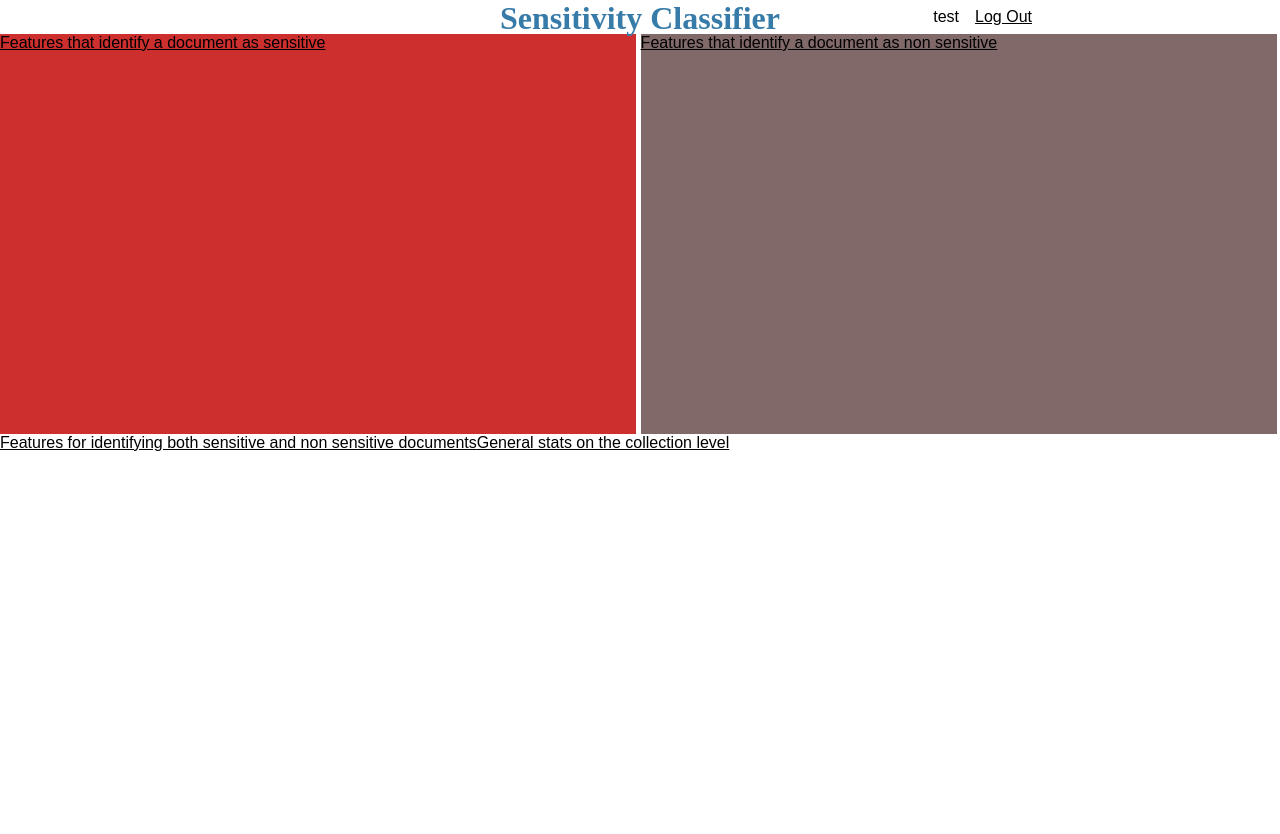
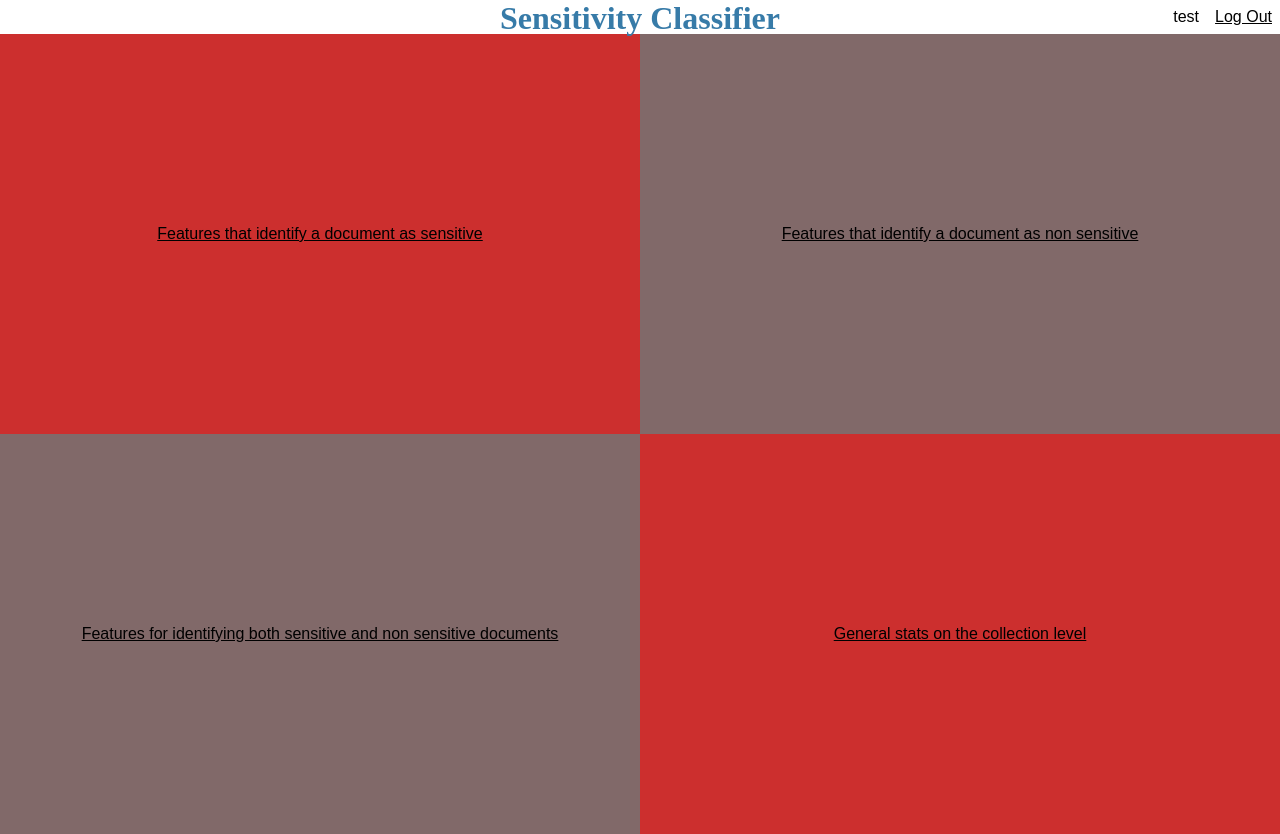
Before and after one commit to mohibfd/Sensitivity-Classification, a Flask app: template flaskr/templates/classifier/index.html in a window 1280 px wide. Run offline with Flask 2, Linux system fonts and the light colour scheme; the template is opened without the code that fills it, so the values that code supplies are empty; the visitor is signed in with stand-in values (Sample User, id 1); data comes from the database, SQL or seed files in the repository; parts of the project's set-up code (start-up, migrations or seed data) failed here and were passed over.

Commit message:
improving index page

```diff
--- a/flaskr/static/style.css
+++ b/flaskr/static/style.css
@@ -32,7 +32,7 @@ hr {
 }
 nav {
    /* background: rgb(10, 10, 10); */
-   max-width: 800px;
+   /* max-width: 800px; */
    margin: auto;
    display: flex;
    flex-direction: row;
@@ -209,7 +209,13 @@ input[type="submit"] {
 }
 
 .register_container {
-   padding-top: 100px;
+   background: url("images/background.jpeg") no-repeat center center fixed;
+   -webkit-background-size: cover;
+   -moz-background-size: cover;
+   -o-background-size: cover;
+   background-size: cover;
+   height: 100vh;
+   display: flex;
 }
 
 .register_form {
@@ -242,7 +248,7 @@ input[value="Sign Up"] {
 input[id="off"] {
    background-color: rgb(77, 80, 79);
    color: white;
-   width: 50%;
+   width: 200px;
    height: 45px;
    font-size: 1.3em;
    border: 0;
@@ -252,7 +258,7 @@ input[id="off"] {
 input[id="on"] {
    background-color: rgb(63, 145, 117);
    color: white;
-   width: 50%;
+   width: 200px;
    height: 45px;
    font-size: 1.3em;
    border: 0;
@@ -286,49 +292,35 @@ input[required="required"] {
 
 .fake_button {
    display: flex;
-   flex: 1;
+   width: 200px;
    background-color: rgb(63, 145, 117);
    justify-content: center;
    align-items: center;
    font-size: 1.3em;
 }
 
-.top {
-   /* display: inline; */
-   /* display: flex; */
+.top,
+.bottom {
    height: 50vh;
-   /* width: 100%; */
-   /* justify-content: center;
-   align-items: center;
-   align-content: center; */
-   /* flex-direction: row; */
-   /* height: 100%; */
-   /* min-height: 100%; */
-   /* background-color: #a437a8; */
-   /* flex: 1; */
-   /* height: 50%; */
-   /* width: 50%; */
-   /* justify-content: space-evenly; */
+   display: flex;
 }
 
-.top_left {
-   display: inline-flex;
-
-   /* margin: auto; */
-   width: 49.7%;
+.top_left,
+.top_right,
+.bottom_left,
+.bottom_right {
+   display: flex;
+   flex: 1;
    height: 100%;
-   /* width: 50%; */
    text-align: center;
    background-color: #cc2f2e;
+   justify-content: center;
+   align-items: center;
 }
 
-.top_right {
-   display: inline-flex;
-   height: 100%;
-   width: 49.7%;
+.top_right,
+.bottom_left {
    background-color: #816969;
-
-   /* text-align: center; */
 }
 
 .bottom {
@@ -345,3 +337,11 @@ input[required="required"] {
    background-size: cover;
    /* background-image: url("images/background.jpeg"); */
 }
+
+.nav_img {
+   background: url("images/background.jpeg") no-repeat center center fixed;
+   -webkit-background-size: cover;
+   -moz-background-size: cover;
+   -o-background-size: cover;
+   background-size: cover;
+}
--- a/flaskr/templates/classifier/index.html
+++ b/flaskr/templates/classifier/index.html
@@ -17,10 +17,10 @@
     </div>
   </div>
   <div class="bottom">
-    <div>
+    <div class="bottom_left">
       <a href="{{ url_for('classifier.single_document_sensitivity_info') }}">Features for identifying both sensitive and non sensitive documents</a>
     </div>
-    <div>
+    <div class="bottom_right">
       <a href="{{ url_for('classifier.general_sensitivity_info') }}">General stats on the collection level</a>
     </div>
   </div>
```
